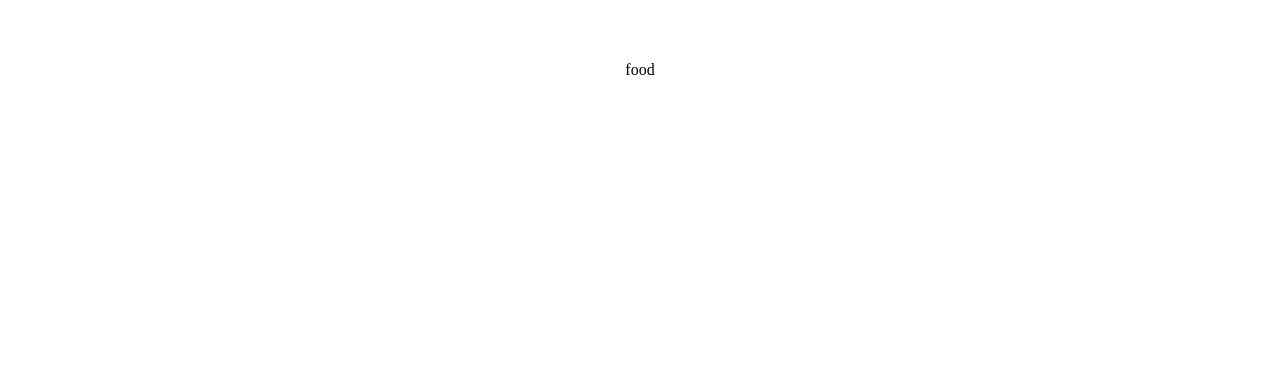
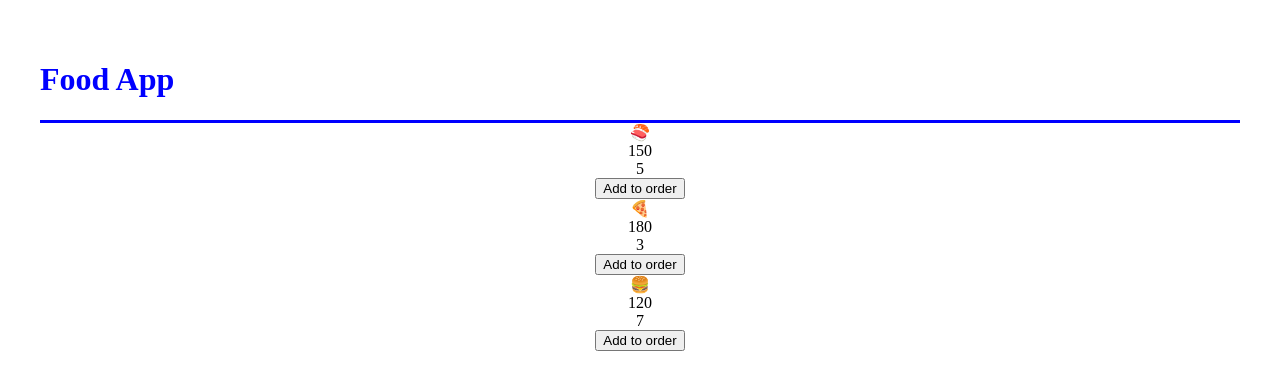
Before and after one commit to D13607ucc4/FoodApp, a React (Vite) app: page / in a window 1280 px wide. Shown: the top 390 px of the page. Built offline with nearby package versions, Linux system fonts and the light colour scheme.

Commit message:
add things

```diff
--- a/src/components/foodContainer.jsx
+++ b/src/components/foodContainer.jsx
@@ -1,10 +1,30 @@
 import React from 'react'
 import FoodItem from "./foodItem"
+
+const comidas = [
+  {
+    img: '🍣', // sushi
+    price: 150,
+    stock: 5
+  },
+  {
+    img: '🍕', // pizza
+    price: 180,
+    stock: 3
+  },
+  {
+    img: '🍔', //burger
+    price: 120,
+    stock: 7
+  }
+];
 
 function FoodContainer() {
   return (
     <>
-      <FoodItem />
+      {comidas.map((comida) =>
+         <FoodItem image={comida.img} price={comida.price} stock={comida.stock}/>
+      )}
     </>
   )
 }
--- a/src/components/foodItem.jsx
+++ b/src/components/foodItem.jsx
@@ -1,8 +1,22 @@
 import React from 'react'
 
-function FoodItem() {
+function FoodItem({image, price, stock}) {
+  console.log('FoodItem', image)
   return (
-    <div>food</div>
+    <div>
+      <div>
+        <span>{image}</span>
+      </div>
+      <div>
+        <span>{price}</span>
+      </div>
+      <div>
+        {stock}
+      </div>
+      <div>
+        <button>Add to order</button>
+      </div>
+    </div>
   )
 }
 
--- /dev/null
+++ b/src/components/header.css
@@ -0,0 +1,10 @@
+h1{
+    color: blue;
+}
+
+.container{
+    display: flex;
+    justify-content: flex-start;
+    width: 100%;
+    border-bottom: solid blue;
+}
--- a/src/components/header.jsx
+++ b/src/components/header.jsx
@@ -1,11 +1,12 @@
 import React from 'react'
-
+import './header.css'
 
 function Header() {
+
   return (
-    <>
-        <h1></h1>
-    </>
+    <div className='container'>
+        <h1>Food App</h1>
+    </div>
   )
 }
 
```
